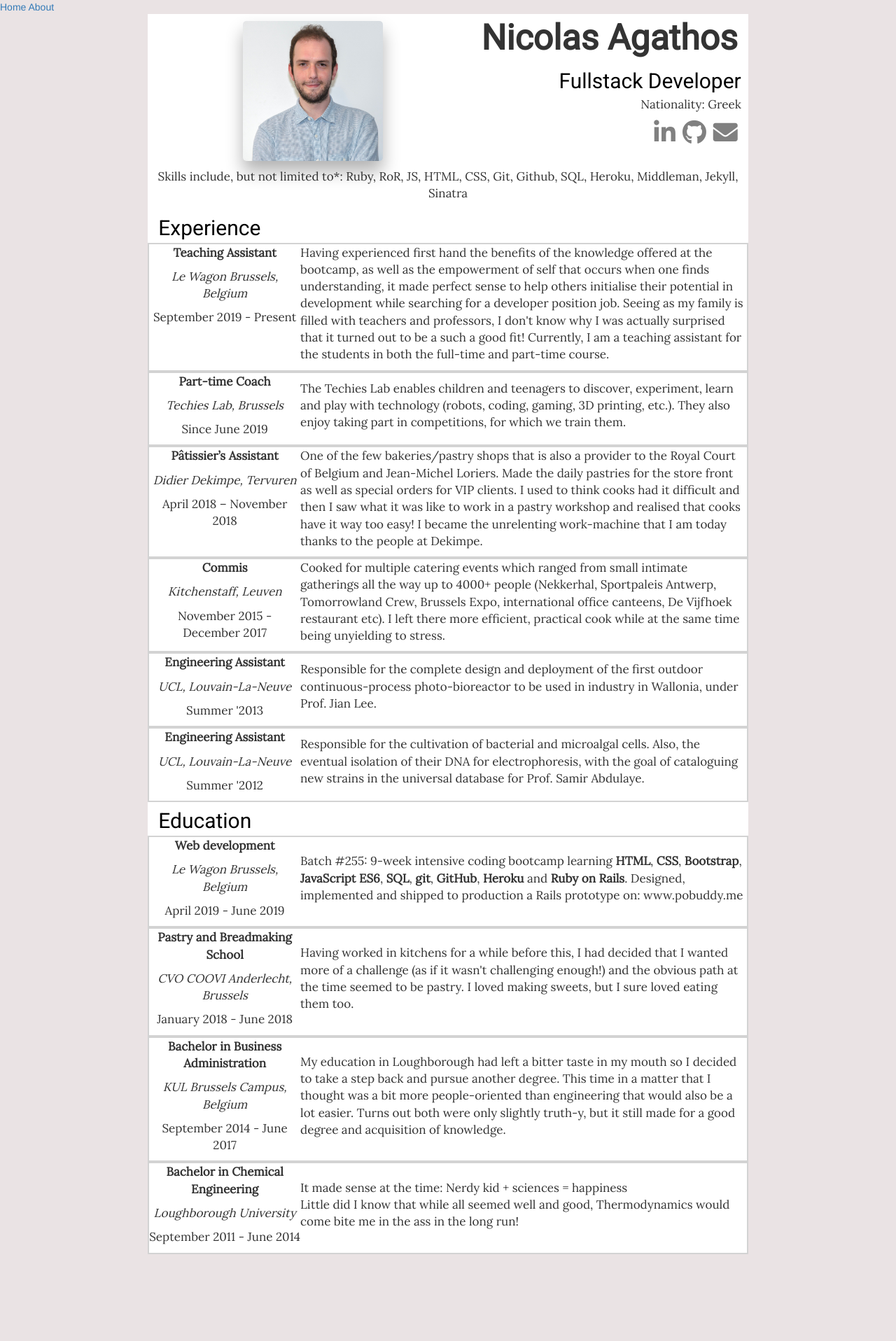
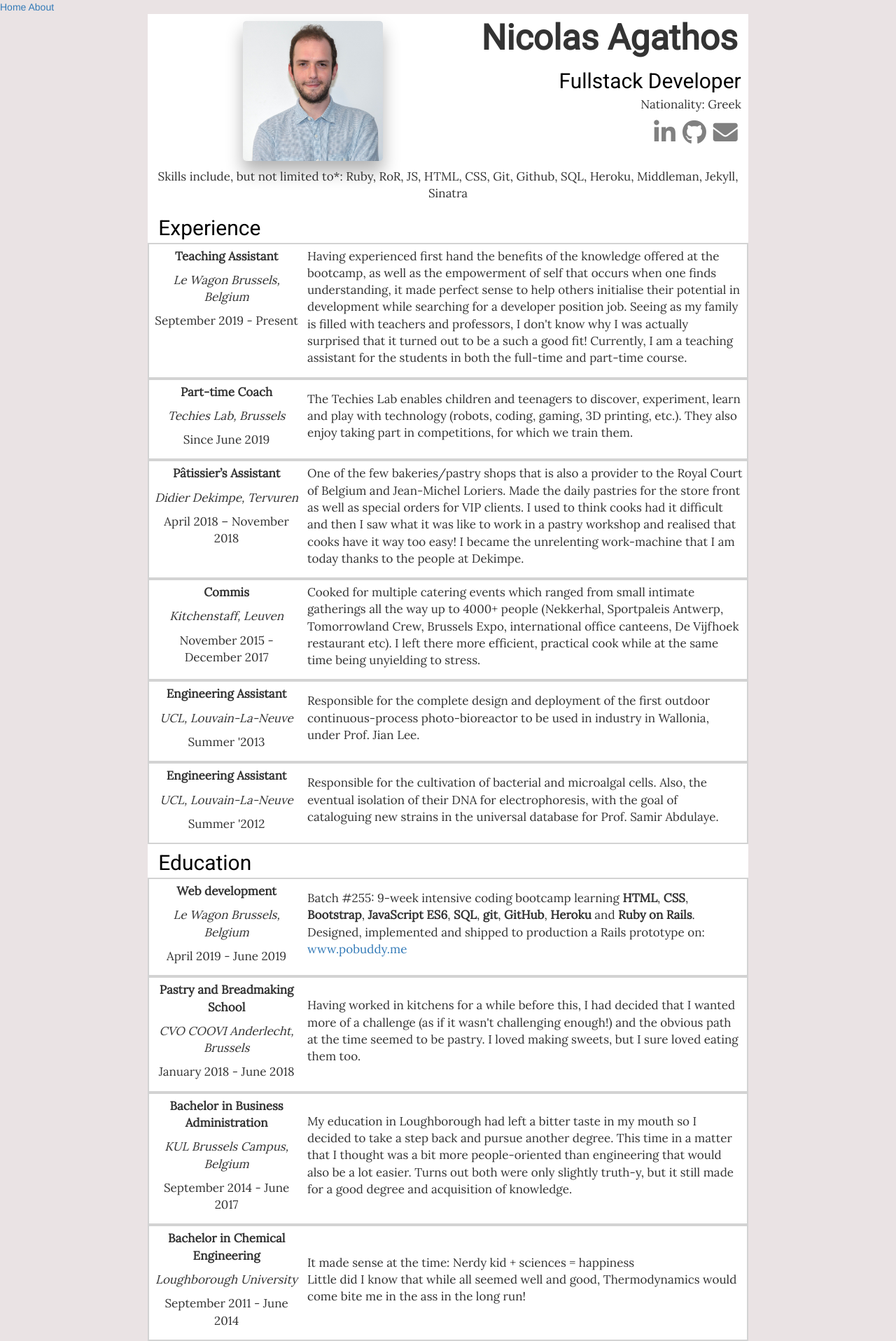
Before and after one commit to Disco-Chef/portfolio-test-jekyll, a Jekyll site: the page built from index.markdown, in a window 1280 px wide. Shown: the whole page at 70% size. Built offline with Jekyll 4.4.1, drawn with Linux system fonts in a browser that asks for light colours; nearby versions of some CDN libraries; before the commit the page ends 1792 px from its top, so only the background shows below that.

Commit message:
url link fo rpobuddy and margins for sections

```diff
--- a/_sass/main.scss
+++ b/_sass/main.scss
@@ -61,9 +61,11 @@ p{
 }
 .what-when{
   width: 34%;
+  margin: 5px 5px;
 }
 .where{
   text-align: left;
+  margin: 5px 5px;
   align-items: center;
 }
 .title{
--- a/index.markdown
+++ b/index.markdown
@@ -141,7 +141,7 @@ layout: default
       </div>
     </div>
     <div class="section where">
-      <p>Batch #255: 9-week intensive coding bootcamp learning <strong>HTML</strong>, <strong>CSS</strong>, <strong>Bootstrap</strong>, <strong>JavaScript ES6</strong>, <strong>SQL</strong>, <strong>git</strong>, <strong>GitHub</strong>, <strong>Heroku</strong> and <strong>Ruby on Rails</strong>. Designed, implemented and shipped to production a Rails prototype on: www.pobuddy.me
+      <p>Batch #255: 9-week intensive coding bootcamp learning <strong>HTML</strong>, <strong>CSS</strong>, <strong>Bootstrap</strong>, <strong>JavaScript ES6</strong>, <strong>SQL</strong>, <strong>git</strong>, <strong>GitHub</strong>, <strong>Heroku</strong> and <strong>Ruby on Rails</strong>. Designed, implemented and shipped to production a Rails prototype on: <a href="www.pobuddy.me/">www.pobuddy.me</a>
       </p>
     </div>
   </div>
```
